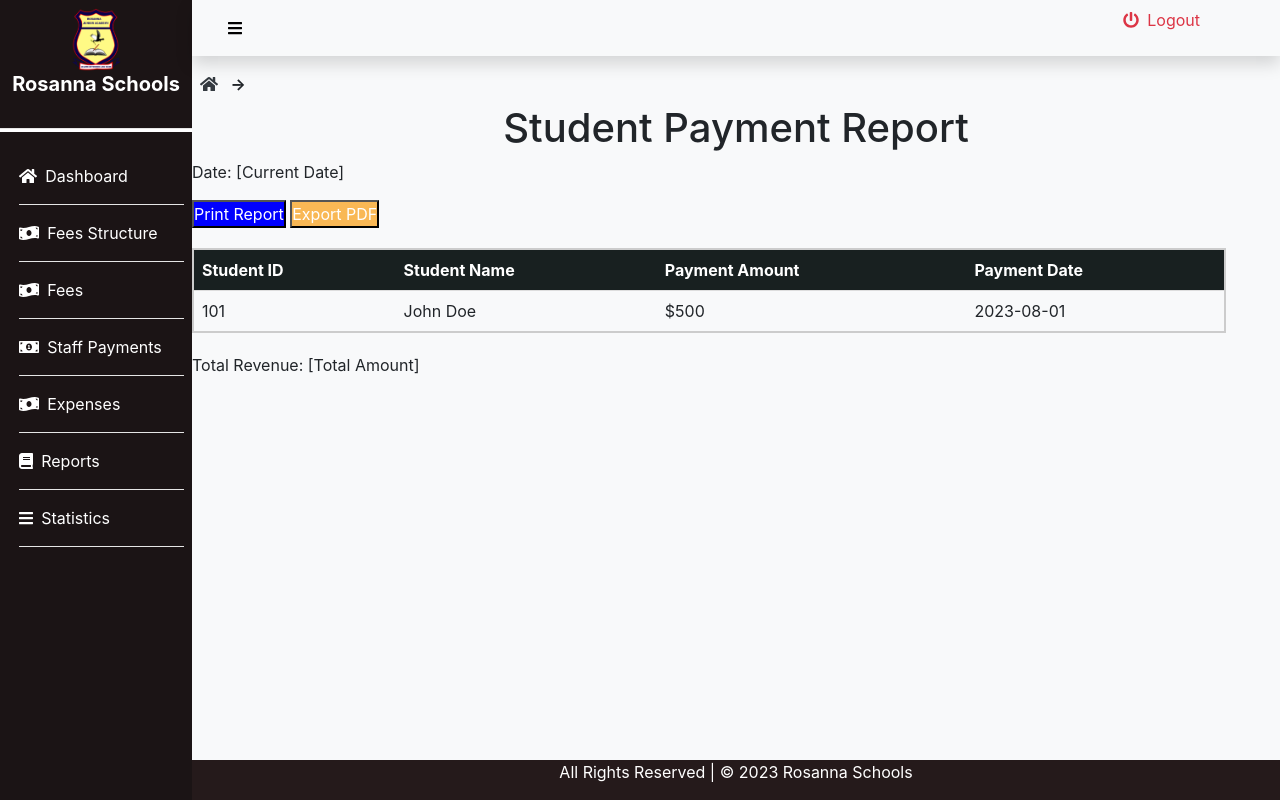
After one commit to megateams/rosanna, a Django app: page /financereports/ in a window 1280 px wide. The commit adds this page. Run offline with Django 4.2, Linux system fonts and the light colour scheme; some libraries are stand-ins or nearby versions.

Commit message:
worked on finance reports

```diff
--- a/finance/templates/finance/base.html
+++ b/finance/templates/finance/base.html
@@ -70,11 +70,11 @@
                 </li>
                 <hr color="#fff">
                 <li class="sidebar-item active">
-                    <a class="" href=''><i class="fas fa-book  mr-2  "></i><span>Reports</span></a>
+                    <a class="" href='/financereports'><i class="fas fa-book  mr-2  "></i><span>Reports</span></a>
                 </li>
                 <hr color="#fff">
                 <li class="sidebar-item active">
-                    <a class="" href=''><i class="fas fa-bars  mr-2  "></i><span>Statistics</span></a>
+                    <a class="" href='/financestatistics'><i class="fas fa-bars  mr-2  "></i><span>Statistics</span></a>
                 </li>
                 <hr color="#fff">
 
@@ -143,6 +143,12 @@
     <!-- <script src="{% static 'js/calendar.js' %}"><  /script> -->
     <script src="{% static 'js/script.js' %}"></script>
 
+    <!-- Include jsPDF and jsPDF AutoTable libraries -->
+<script src="https://cdnjs.cloudflare.com/ajax/libs/jspdf/2.4.0/jspdf.umd.min.js"></script>
+<script src="https://cdn.jsdelivr.net/npm/jspdf-autotable@3.5.14/dist/jspdf.plugin.autotable.min.js"></script>
+
+
+
     <script>
         document.addEventListener("DOMContentLoaded", function() {
             // Get the canvas context
--- /dev/null
+++ b/finance/templates/finance/financeReports.html
@@ -0,0 +1,80 @@
+{% extends 'finance/base.html' %}
+{% block  title %} Reports {% endblock title %}
+{% load static %}
+{% block  main %}
+
+<!-- create a report -->
+
+<header>
+    <h1>Student Payment Report</h1>
+</header>
+    <div>
+        <p>Date: [Current Date]</p>
+        <button class="print" onclick="printReport()">Print Report</button>
+        <button class="export" onclick="exportPDF()">Export PDF</button>
+    </div>
+
+
+<section class="payment-table">
+    <table>
+        <thead class="text-white" style="background-color: rgb(24, 32, 32);">
+            <tr>
+                <th>Student ID</th>
+                <th>Student Name</th>
+                <th>Payment Amount</th>
+                <th>Payment Date</th>
+            </tr>
+        </thead>
+        <tbody>
+            <tr>
+                <td>101</td>
+                <td>John Doe</td>
+                <td>$500</td>
+                <td>2023-08-01</td>
+            </tr>
+        </tbody>
+    </table>
+</section>
+
+<footer>
+    <p>Total Revenue: [Total Amount]</p>
+</footer>
+
+<script>
+    function printReport() {
+    window.print();
+}
+
+function exportPDF() {
+        const pdf = new jsPDF();
+
+        // Add header
+        pdf.setFontSize(18);
+        pdf.text("Student Payment Report", 20, 20);
+
+        // Add table content
+        const table = document.querySelector('.payment-table table');
+        const rows = table.querySelectorAll('tbody tr');
+        const tableData = [];
+
+        rows.forEach(row => {
+            const columns = row.querySelectorAll('td');
+            const rowData = Array.from(columns).map(column => column.textContent);
+            tableData.push(rowData);
+        });
+
+        pdf.autoTable({
+            startY: 30,
+            head: [['Student ID', 'Student Name', 'Payment Amount', 'Payment Date']],
+            body: tableData,
+        });
+
+        // Save and download the PDF
+        pdf.save('student_payments.pdf');
+    }
+
+
+</script>
+
+<!-- create a report -->
+{% endblock main %}
--- a/finance/urls.py
+++ b/finance/urls.py
@@ -33,4 +33,7 @@ urlpatterns = [
 
     path('financeaddstaffpayments/', views.financeaddStaffpayments, name="Add Staffpayments"),
     path('financestaffpaymentslist/', views.financestaffpaymentsList, name="Staffpayments List"),
+
+    path('financereports/', views.financeReports, name =" Reports"),
+    path('financestatistics/', views.financeStatistics, name =" Statistics"),
 ]
--- a/finance/views.py
+++ b/finance/views.py
@@ -36,3 +36,9 @@ def financeaddExpenses(request):
 def financeexpensesList(request):
     return render(request,'finance/expenses/financeexpensesList.html')
 # expenses views
+
+def financeReports(request):
+    return render(request, 'finance/financeReports.html')
+
+def financeStatistics(request):
+    return render(request, 'finance/financeStatistics.html')
--- a/frontend/static/css/finances.css
+++ b/frontend/static/css/finances.css
@@ -74,3 +74,45 @@
 }
 
 /* small screens */
+
+/* styles.css */
+body {
+
+    font-family: Arial, sans-serif;
+    margin: 20px;
+}
+
+header {
+    text-align: center;
+}
+
+.payment-table {
+
+    margin-top: 20px;
+}
+
+table {
+    width: 95%;
+    border-collapse: collapse;
+    border: 2px solid #ccc;
+}
+
+th, td {
+    padding: 8px;
+    text-align: left;
+    border-bottom: 1px solid #ddd;
+}
+
+footer {
+    margin-top: 20px;
+    text-align: left;
+}
+
+.print{
+    background-color: blue;
+    color: white;
+}
+.export{
+   background-color: #f9b855;;
+   color: white;
+}
--- a/frontend/static/js/scripts.js
+++ b/frontend/static/js/scripts.js
@@ -2,8 +2,8 @@
 // datatables
 // $(document).ready(function() {
     new DataTable("#table", {
-        // responsive: true,
-        // scrollX: true,
+        responsive: true,
+        scrollX: true,
         "aLengthMenu" : [[10,25,-1],[10,25,'All']],
         "iDisplayLength": 10,
 
```
Also changed, not shown: finance/templates/finance/financeStatistics.html (added, +9 -0 lines).
